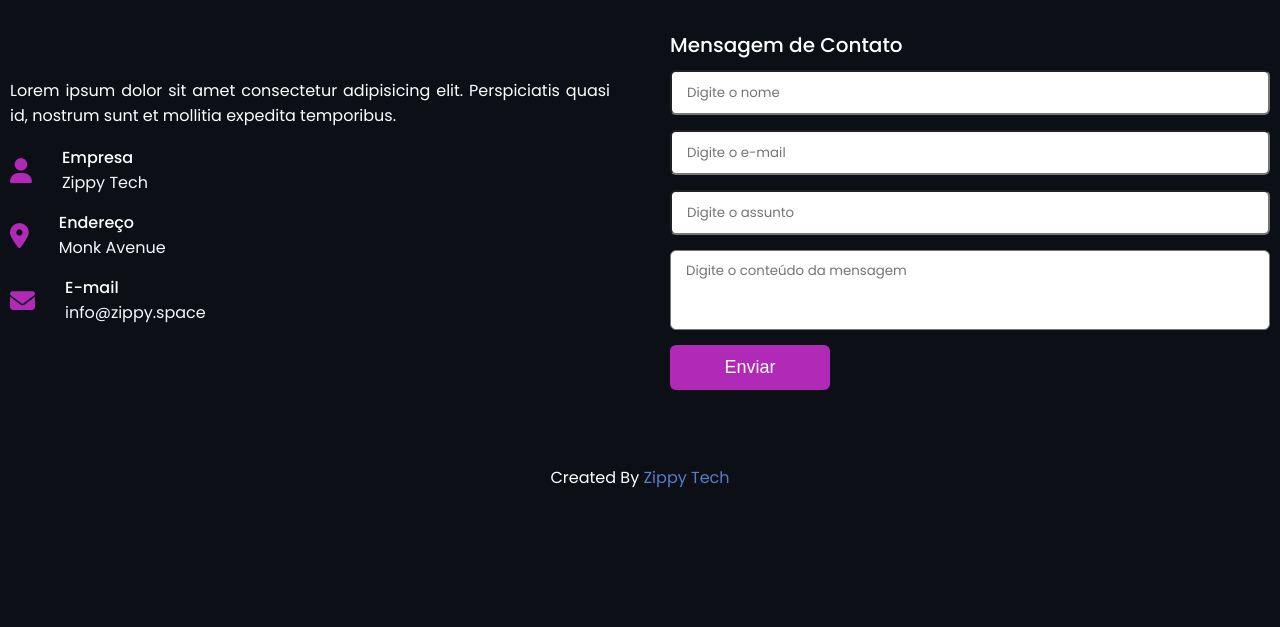
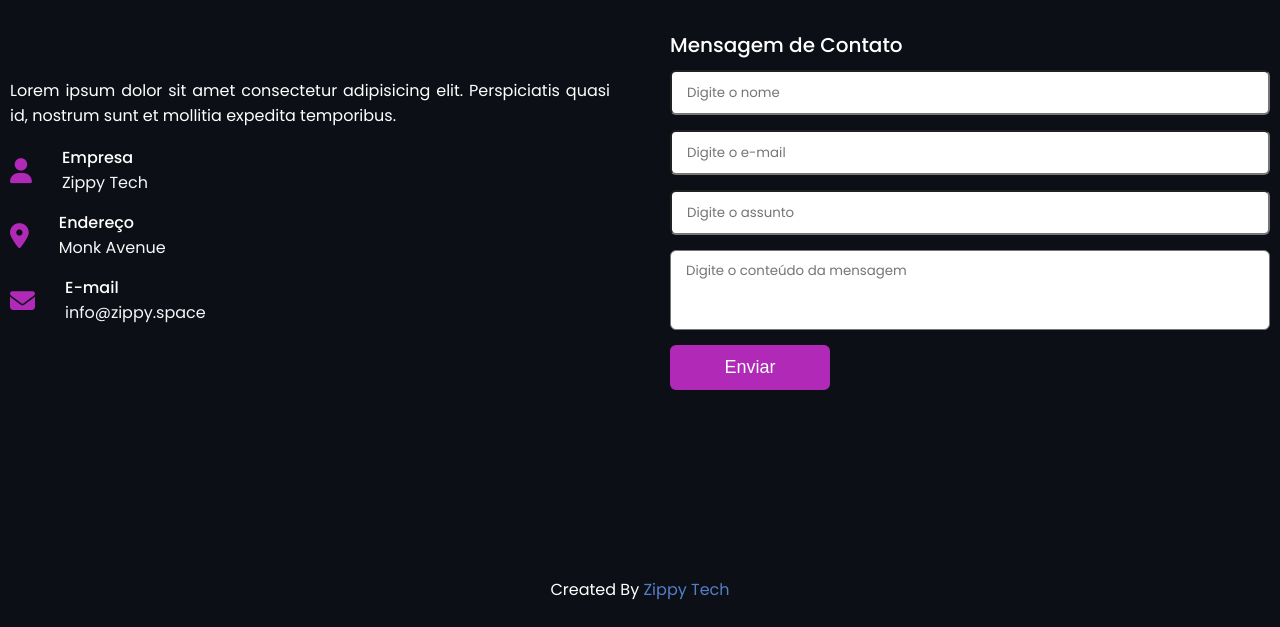
Before and after one commit to andrerco001/celke-pack-courses, a plain HTML site: page layout-site/contato.html in a window 1280 px wide. Shown: the part 173-800 px from the top of the page. Drawn offline with nearby package versions, Linux system fonts and the light colour scheme.

Commit message:
Keep the footer fixed at the bottom of the page

```diff
--- a/layout-site/style.css
+++ b/layout-site/style.css
@@ -8,8 +8,14 @@
     text-decoration: none;
 }
 
+html, body {
+    height: 100%;
+}
+
 body {
     background-color: #0c0f16;
+    display: flex;
+    flex-direction: column;
 }
 
 .max-width {
@@ -240,6 +246,7 @@ footer {
     color: #fff;
     text-align: center;
     font-family: 'Poppins', 'sans-serif';
+    margin-top: auto;
 }
 
 .footer-company {
@@ -248,7 +255,7 @@ footer {
     color: #fff;
     text-align: center;
     font-family: 'Poppins', 'sans-serif';
-
+    margin-top: auto;
 }
 
 footer span a {
```
